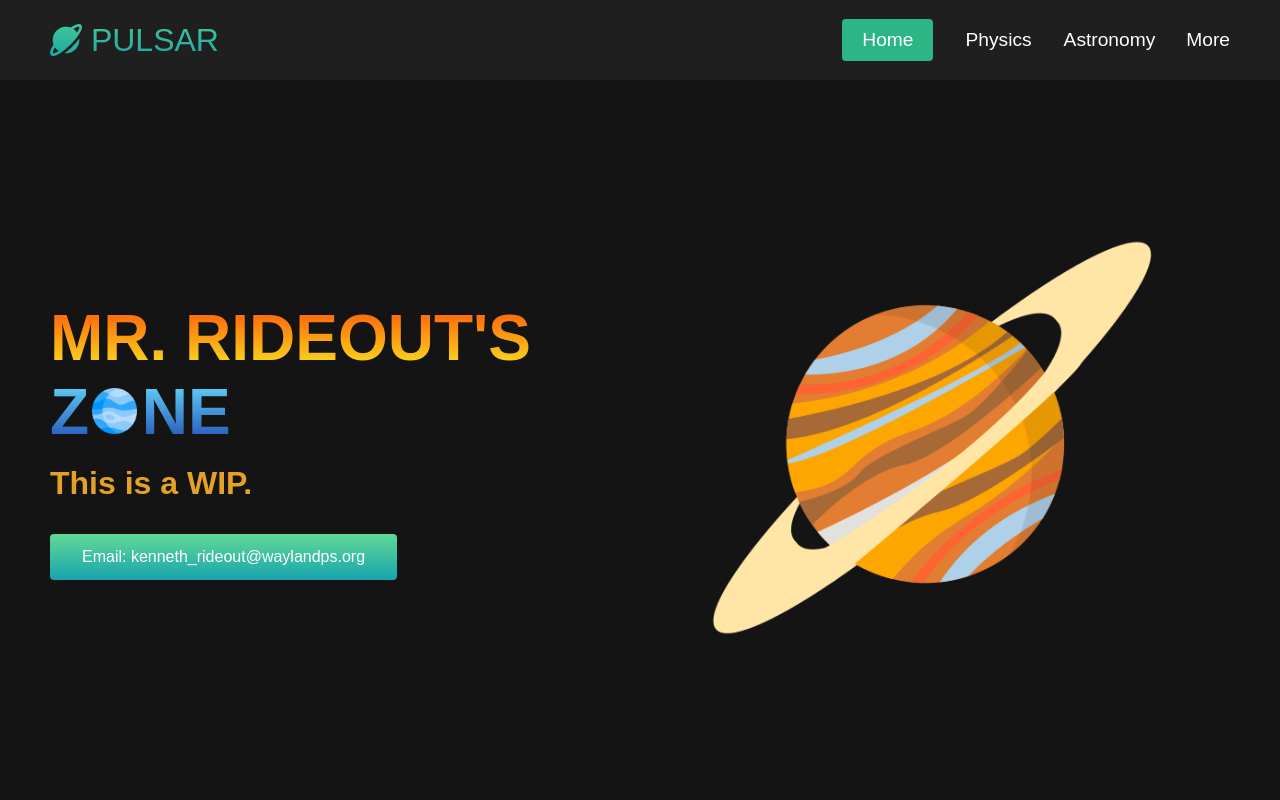
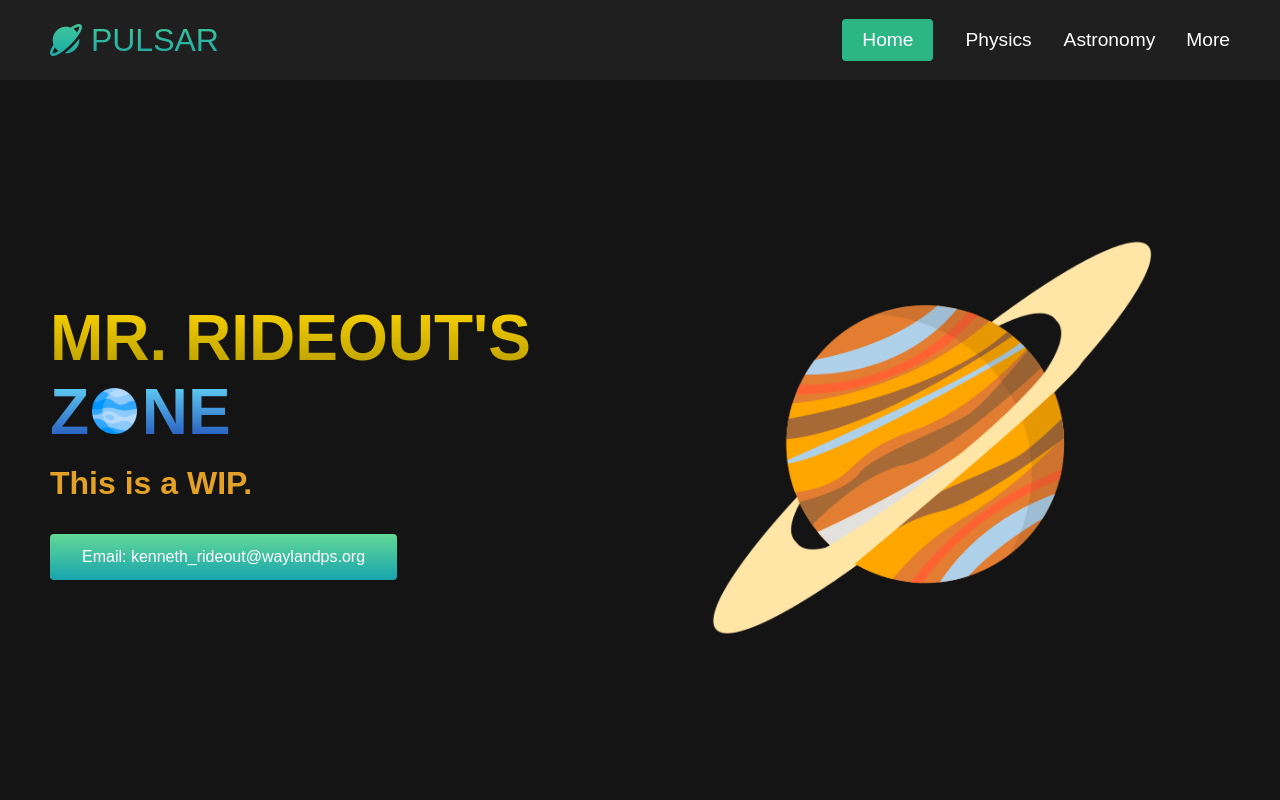
Before and after one commit to ibomba/pulsar, a plain HTML site: page index.html in a window 1280 px wide. Shown: the top 800 px of the page. Drawn offline with nearby package versions, Linux system fonts and the light colour scheme; a web font is replaced by a local one.

Commit message:
v1.06
COLORS AGAIN

```diff
--- a/styles.css
+++ b/styles.css
@@ -268,7 +268,7 @@ p {
 .main__content h1{
     font-size: 4rem;
     background-color: #ff8177;
-    background-image: linear-gradient(to top, rgb(248, 237, 32) 0%, #ff4e08 100%);
+    background-image: linear-gradient(to top, #b59a00 0%, #FFD700 100%);
     background-size: 100%;
     -webkit-background-clip: text;
     -moz-background-clip: text;
```
